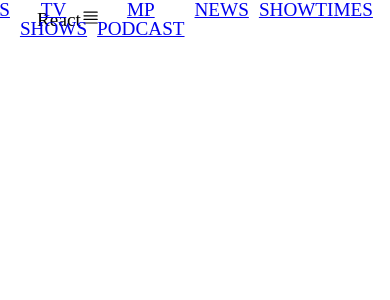
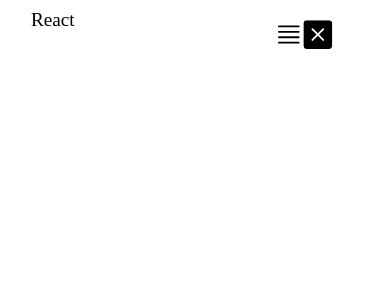
Before and after one commit to tiQu/rotten-potatoes, a React (Create React App) app in the folder lab-2-react-tilman-queitsch/: page / in a window 390 px wide. Shown: the top 300 px of the page. Built offline with nearby package versions, Linux system fonts and the light colour scheme.

Commit message:
Added transition

```diff
--- a/lab-2-react-tilman-queitsch/src/components/global/Navbar/Navbar.css
+++ b/lab-2-react-tilman-queitsch/src/components/global/Navbar/Navbar.css
@@ -10,11 +10,6 @@
     justify-self: start;
     margin-left: 20px;
     cursor: pointer;
-}
-
-.fa-react {
-    margin-left: 0.5rem;
-    font-size: 1.6rem;
 }
 
 .nav-menu {
@@ -30,3 +25,60 @@
 .nav-links {
 
 }
+
+.nav-links-mobile {
+    display: none;
+}
+
+.menu-icon {
+    display: none;
+}
+
+@media screen and (max-width: 768px) {
+    .NavbarItems {
+        position: relative;
+    }
+
+    .nav-menu {
+        display: flex;
+        flex-direction: column;
+        width: 100%;
+        height: 500px;
+        position: absolute;
+        top: 80px;
+        left: -100%;
+        opacity: 1;
+        transition: all 0.5s ease;
+    }
+
+    .nav-menu.active {
+        left: 0;
+        opacity: 1;
+        transition: all 0.5s ease;
+        z-index: 1;
+    }
+
+    .nav-links {
+        text-align: center;
+        padding: 2rem;
+        width: 100%;
+        display: table;
+    }
+
+    .navbar-logo {
+        position: absolute;
+        top: 0;
+        left: 0;
+        transform: translate(25%, 50%);
+    }
+
+    .menu-icon {
+        display: block;
+        position: absolute;
+        top: 0;
+        right: 0;
+        transform: translate(-100%, 60%);
+        font-size: 1.8rem;
+        cursor: pointer;
+    }
+}
--- a/lab-2-react-tilman-queitsch/src/components/global/Navbar/Navbar.js
+++ b/lab-2-react-tilman-queitsch/src/components/global/Navbar/Navbar.js
@@ -12,12 +12,17 @@ class Navbar extends React.Component{
     render(){
         return (
             <nav className="NavbarItems">
-                <h1 className="navbar-logo">React<i className="fab fa-ract"></i></h1>
-                <div ClassName="menu-icon" onClick={this.handleClick}>
-                    <i classname={this.state.clicked ? 'bss bsi-times' : 'bss bsi-bars'}>
-                    <svg width="1em" height="1em" viewBox="0 0 16 16" class="bi bi-justify" fill="currentColor" xmlns="http://www.w3.org/2000/svg">
-                        <path fill-rule="evenodd" d="M2 12.5a.5.5 0 0 1 .5-.5h11a.5.5 0 0 1 0 1h-11a.5.5 0 0 1-.5-.5zm0-3a.5.5 0 0 1 .5-.5h11a.5.5 0 0 1 0 1h-11a.5.5 0 0 1-.5-.5zm0-3a.5.5 0 0 1 .5-.5h11a.5.5 0 0 1 0 1h-11a.5.5 0 0 1-.5-.5zm0-3a.5.5 0 0 1 .5-.5h11a.5.5 0 0 1 0 1h-11a.5.5 0 0 1-.5-.5z"/>
-                    </svg>
+                <h1 className="navbar-logo">React</h1>
+                <div className="menu-icon" onClick={this.handleClick}>
+                    <i className={this.state.clicked ? 'bsi-times' : 'bsi-bars'}>
+                        <svg width="1em" height="1em" viewBox="0 0 16 16" className="bi bi-justify" fill="currentColor" xmlns="http://www.w3.org/2000/svg">
+                            <path fillRule="evenodd" d="M2 12.5a.5.5 0 0 1 .5-.5h11a.5.5 0 0 1 0 1h-11a.5.5 0 0 1-.5-.5zm0-3a.5.5 0 0 1 .5-.5h11a.5.5 0 0 1 0 1h-11a.5.5 0 0 1-.5-.5zm0-3a.5.5 0 0 1 .5-.5h11a.5.5 0 0 1 0 1h-11a.5.5 0 0 1-.5-.5zm0-3a.5.5 0 0 1 .5-.5h11a.5.5 0 0 1 0 1h-11a.5.5 0 0 1-.5-.5z"/>
+                        </svg>
+                    </i>
+                    <i className={this.state.clicked ? 'bsi-bars' : 'bsi-times'}>
+                        <svg width="1em" height="1em" viewBox="0 0 16 16" className="bi bi-x-square-fill" fill="currentColor" xmlns="http://www.w3.org/2000/svg">
+                            <path fillRule="evenodd" d="M2 0a2 2 0 0 0-2 2v12a2 2 0 0 0 2 2h12a2 2 0 0 0 2-2V2a2 2 0 0 0-2-2H2zm3.354 4.646a.5.5 0 1 0-.708.708L7.293 8l-2.647 2.646a.5.5 0 0 0 .708.708L8 8.707l2.646 2.647a.5.5 0 0 0 .708-.708L8.707 8l2.647-2.646a.5.5 0 0 0-.708-.708L8 7.293 5.354 4.646z"/>
+                        </svg>
                     </i>
                 </div>
                 <ul className = {this.state.clicked ? 'nav-menu active' : 'nav-menu'}>
```
